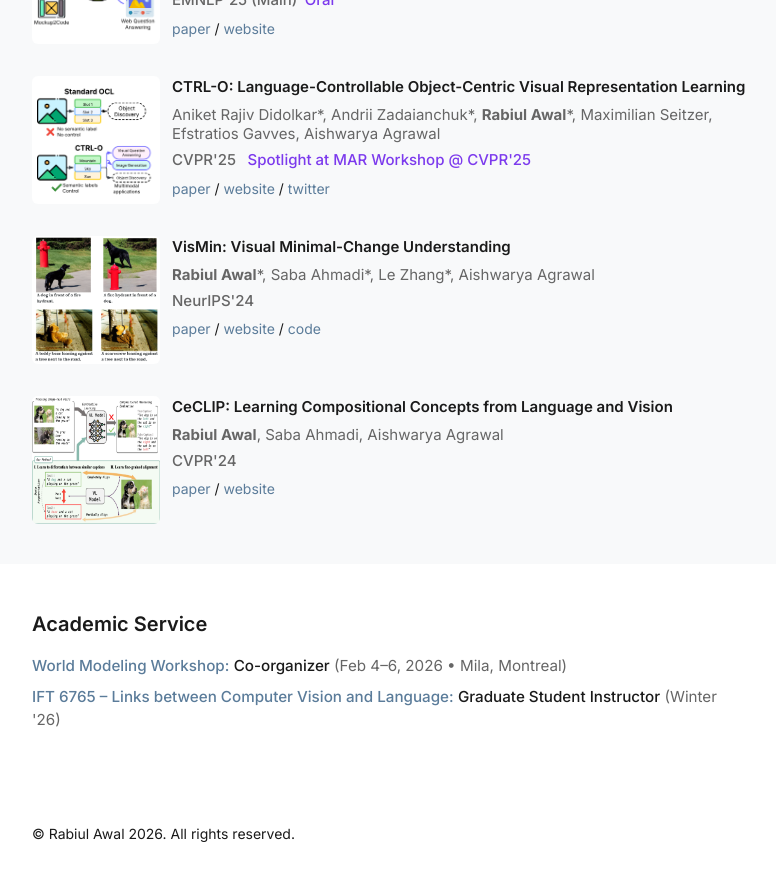
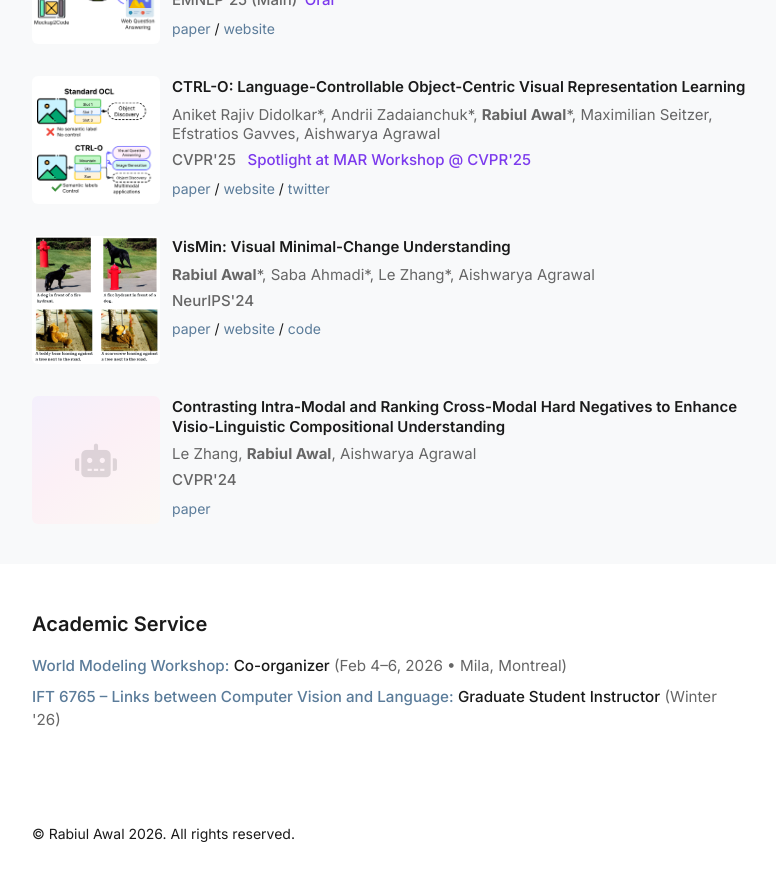
Before and after one commit to rabiulcste/rabiulcste.github.io, a Jekyll site: the page built from index.html, in a window 1280 px wide and 900 px high, scrolled down 1152 px. Shown: the top 881 px of the window, without its empty margins (243-1019 px from the left). Built offline with Jekyll 4.4.1, drawn with Linux system fonts in a browser that asks for light colours.

Commit message:
fixed wrong paper entry

```diff
--- a/_includes/pages/about-publications.html
+++ b/_includes/pages/about-publications.html
@@ -45,7 +45,7 @@
       <p class="publication-authors"><strong>Rabiul Awal</strong>, Mahsa Massoud, Aarash Feizi, Zichao Li + 9 others</p>
       <p class="publication-venue">EMNLP'25 (Main)<span class="presentation-badge oral">Oral</span></p>
       <div class="publication-links">
-        <a href="https://openreview.net/pdf?id=3AWEfUFSPe">Paper</a>
+        <a href="https://arxiv.org/abs/2508.16763">Paper</a>
         <a href="https://webmmu-paper.github.io/">Website</a>
       </div>
     </div>
@@ -77,14 +77,13 @@
     </div>
   </div>
   <div class="publication-item">
-    <img src="{{ site.baseurl }}/img/papers/ceclip_thumb_23.png" alt="Compositional CLIP" class="publication-image">
+    <div class="publication-image publication-image-placeholder" aria-hidden="true"><i class="fas fa-robot" aria-hidden="true"></i></div>
     <div class="publication-details">
-      <p class="publication-title">CeCLIP: Learning Compositional Concepts from Language and Vision</p>
-      <p class="publication-authors"><strong>Rabiul Awal</strong>, Saba Ahmadi, Aishwarya Agrawal</p>
+      <p class="publication-title">Contrasting Intra-Modal and Ranking Cross-Modal Hard Negatives to Enhance Visio-Linguistic Compositional Understanding</p>
+      <p class="publication-authors">Le Zhang, <strong>Rabiul Awal</strong>, Aishwarya Agrawal</p>
       <p class="publication-venue">CVPR'24</p>
       <div class="publication-links">
-        <a href="https://arxiv.org/abs/2311.05476">Paper</a>
-        <a href="https://ceclip-paper.github.io/">Website</a>
+        <a href="https://openaccess.thecvf.com/content/CVPR2024/html/Zhang_Contrasting_Intra-Modal_and_Ranking_Cross-Modal_Hard_Negatives_to_Enhance_Visio-Linguistic_CVPR_2024_paper.html">Paper</a>
       </div>
     </div>
   </div>
```
